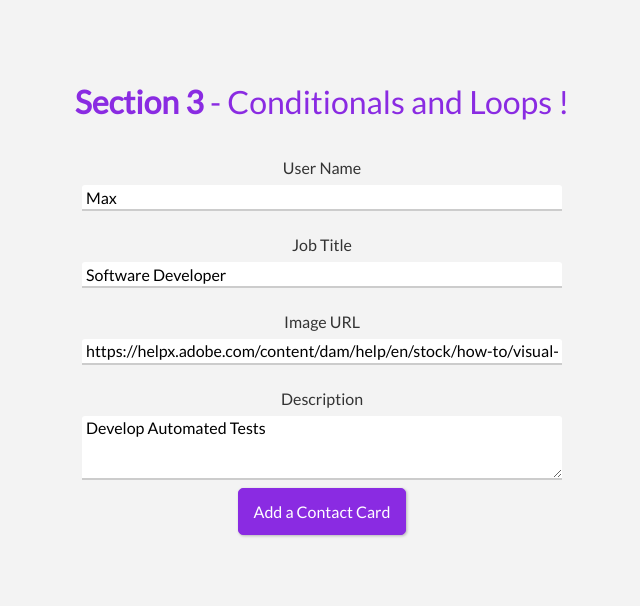
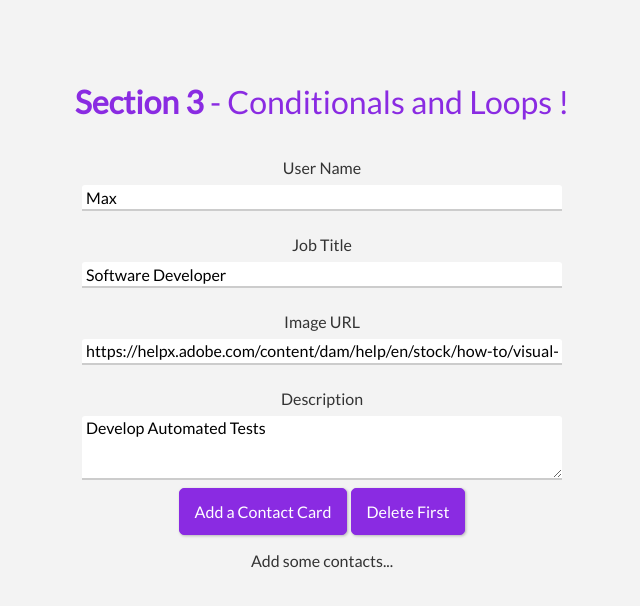
Before and after one commit to smarigowda/my-svelte-project, a Svelte app: page / in a window 1280 px wide. Shown: the top 606 px of the page, without its empty margins (318-958 px from the left). Built offline with nearby package versions, Linux system fonts and the light colour scheme.

Commit message:
SUC-3 array index, delete first

```diff
--- a/src/App.svelte
+++ b/src/App.svelte
@@ -14,6 +14,10 @@
   const isZero = length => {
     return length === 0;
   };
+
+  function deleteFirst() {
+    contacts = contacts.splice(1);
+  }
 
   function addContact() {
     let formElementsLength = [name, title, imageUrl, description].map(field => {
@@ -95,17 +99,19 @@
   </div>
 
   <button on:click={addContact}>Add a Contact Card</button>
+  <button on:click={deleteFirst}>Delete First</button>
 
   {#if formState === 'invalid'}
     <p>Some fields are empty</p>
   {/if}
-  {#each contacts as contact}
+  {#each contacts as contact, index}
+    <h1>Contact # {index}</h1>
     <ContactCard
       userName={contact.name}
       jobTitle={contact.title}
       imageUrl={contact.imageUrl}
-      jobDescription={contact.description}
-    >
-    </ContactCard>
+      jobDescription={contact.description} />
+  {:else}
+    <p>Add some contacts...</p>
   {/each}
 </div>
```
